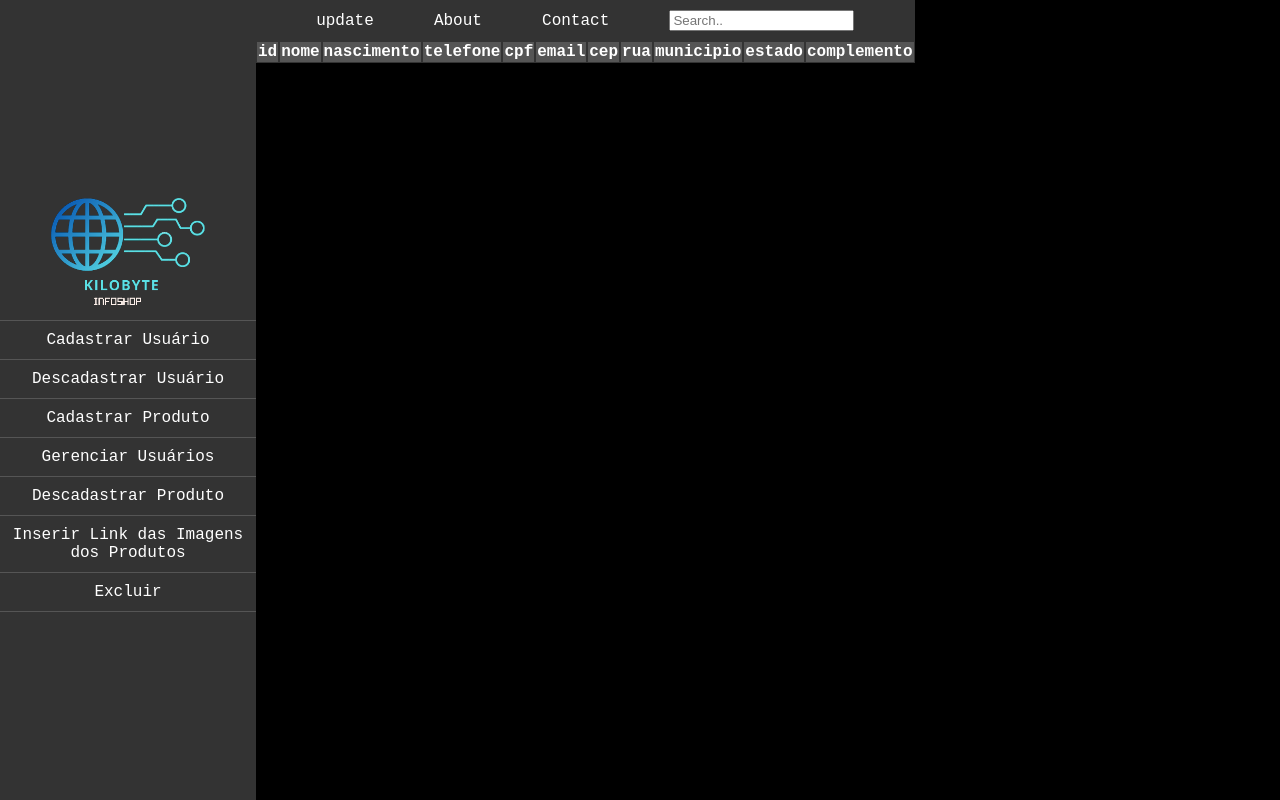
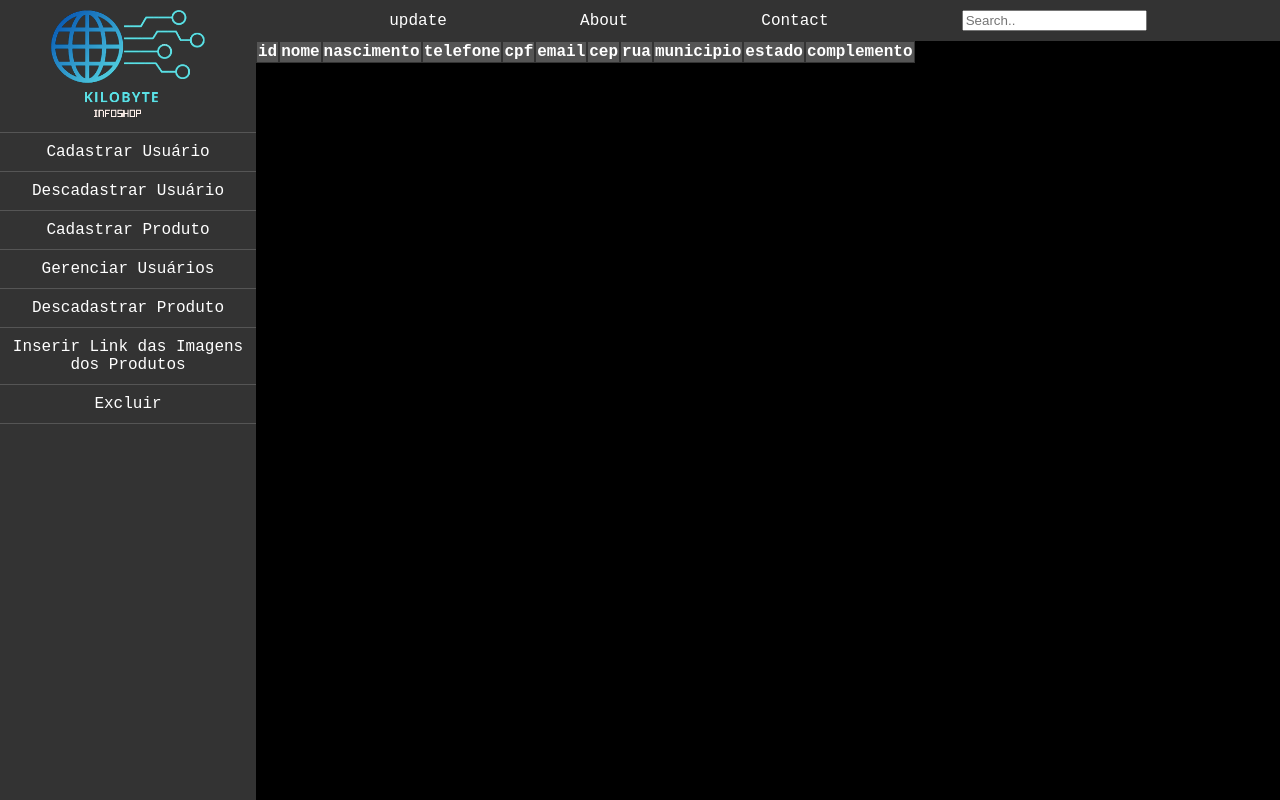
Before and after one commit to riquex/APILojaInfo, a Flask app: page /admin/gerenciarusuarios in a window 1280 px wide. Run offline with Flask 3, Linux system fonts and the light colour scheme; lists and menus that the app fills with data are empty.

Commit message:
Correção de erros na tabela

```diff
--- a/static/CSS/style.css
+++ b/static/CSS/style.css
@@ -348,7 +348,7 @@ div#formsection{
     flex-direction: column;
     flex-wrap: nowrap;
     align-content: stretch;
-    align-items: center;
+    align-items: stretch;
     justify-content: center;
 }
 
@@ -377,7 +377,7 @@ body.b_admin {
     flex: 1;
     min-width: 100vw;
     min-height: 100vh;
-    align-items: center;
+    align-items: stretch;
 }
 
 .topnav {
@@ -423,6 +423,8 @@ body.b_admin {
 
 .kilobyte-table {
     border-spacing: 0px;
+    display: block;
+    overflow-x: auto;
 }
 
 .kilobyte-table th, .kilobyte-table td{
@@ -445,7 +447,7 @@ body.b_admin {
 }
 
 .overflow-scroll-x {
-    overflow: scroll;
+    overflow-x: auto;
 }
 
 .wrap{
@@ -455,3 +457,12 @@ body.b_admin {
 .grow{
     flex: 1;
 }
+
+.align-center {
+    align-items: center;
+}
+
+div#menu {
+    top: 0;
+    position: fixed;
+}
--- a/templates/admin.html
+++ b/templates/admin.html
@@ -9,6 +9,7 @@
 <body class="b_admin">
 <div class="adm_page">
     <div class="adm_menu">
+        <div id="menu">
             <a href="/admin">
                 <img src="{{ url_for('static', filename='imagens/kilobyte_alpha1.png') }}" alt = "Logo" class="img_logo">
             </a>
@@ -19,6 +20,7 @@
             <a href="#">Descadastrar Produto</a>
             <a href="#">Inserir Link das Imagens dos Produtos</a>
             <a href="#">Excluir</a>
+        </div>
     </div>
 
     <div class="adm_content {% block content_additional_classes %}grow{% endblock %}">
--- a/templates/cadastrarproduto.html
+++ b/templates/cadastrarproduto.html
@@ -1,6 +1,6 @@
 {% extends "admin.html" %}
 {% block titulo %} CADASTRO DE PRODUTOS {% endblock %}
-{% block content_additional_classes%}grow{% endblock %}
+{% block content_additional_classes%}grow align-center{% endblock %}
 {% block content %}
 <h1>Cadastro de Produtos</h1>
 <form method="post">
--- a/templates/gerenciarusuarios.html
+++ b/templates/gerenciarusuarios.html
@@ -1,6 +1,6 @@
 {% extends "admin.html" %}
 {% block titulo %}GERENCIAR CLIENTE{% endblock %}
-{% block content_additional_classes%}flex-top overflow-scroll-x wrap{% endblock %}
+{% block content_additional_classes%}flex-top wrap grow{% endblock %}
 {% block content %}
 <div class="row full-width">
     <div class="topnav">
@@ -10,6 +10,7 @@
         <input type="text" placeholder="Search..">
     </div>
 </div>
+<div class="overflow-scroll-x">
     <table class="kilobyte-table" id="tabela-gerencimento-usuarios">
         <tr>
             <th class="clickble" id="id">id</th>
@@ -35,4 +36,5 @@
         {% endif %}
     </table>
     <script src="{{ url_for('static', filename='js/gerenciamentousuarios.js') }}"></script>
+</div>
 {% endblock %}
```
Also changed, not shown: static/js/gerenciamentousuarios.js (+12 -14 lines). Lines whose indentation alone changed are shown as unchanged.
